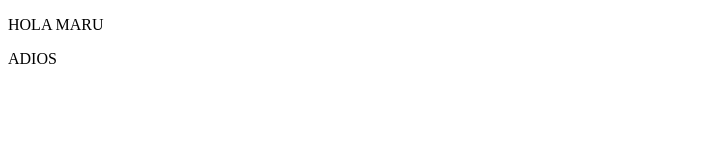
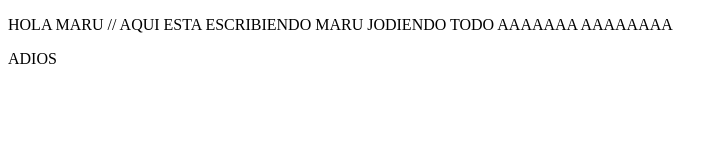
Before and after one commit to marusheik/repositorioBALEIRO, a plain HTML site: page index.html in a window 1280 px wide. Shown: the whole page, without its empty margins (0-726 px from the left). Drawn offline with Linux system fonts and the light colour scheme.

Commit message:
COMMIT GENIAL
COMMIT HECHO X MARU ENCIMA DE LO QUE HIZO RAUL AAAAAAAAAAAAAA

```diff
--- a/index.html
+++ b/index.html
@@ -4,7 +4,7 @@
     <title>Tarea 1.6</title>
 </head>
 <body>
-    <p>HOLA MARU</p>
+    <p>HOLA MARU // AQUI ESTA ESCRIBIENDO MARU JODIENDO TODO AAAAAAA AAAAAAAA </p>
     <p>ADIOS</p>
 </body>
 </html>
```
